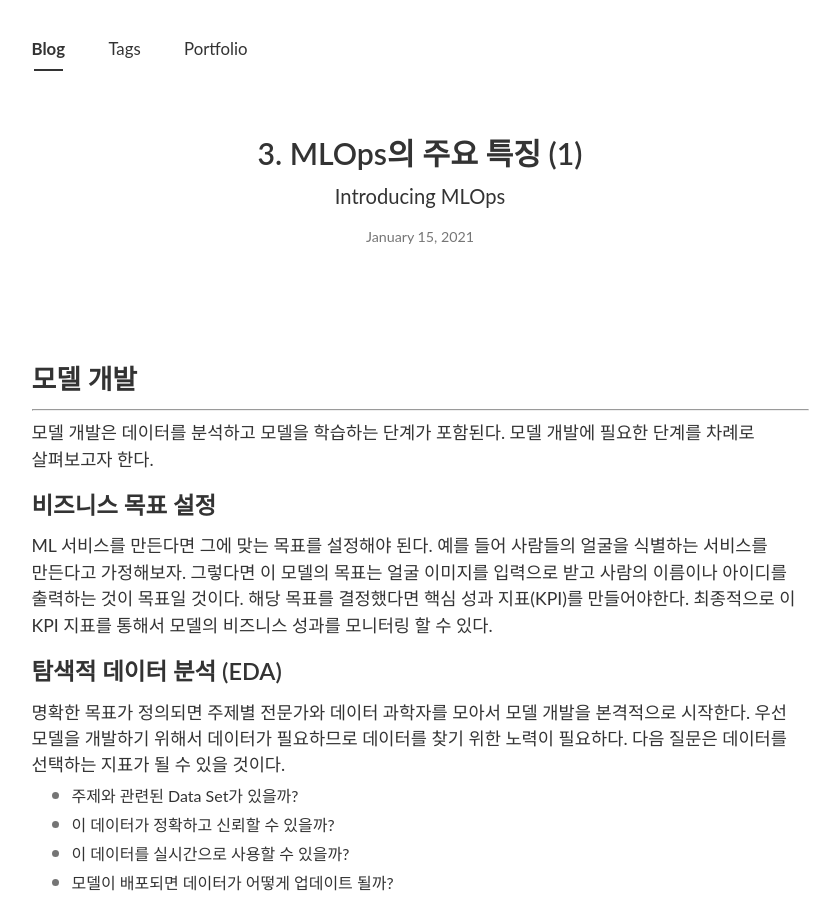
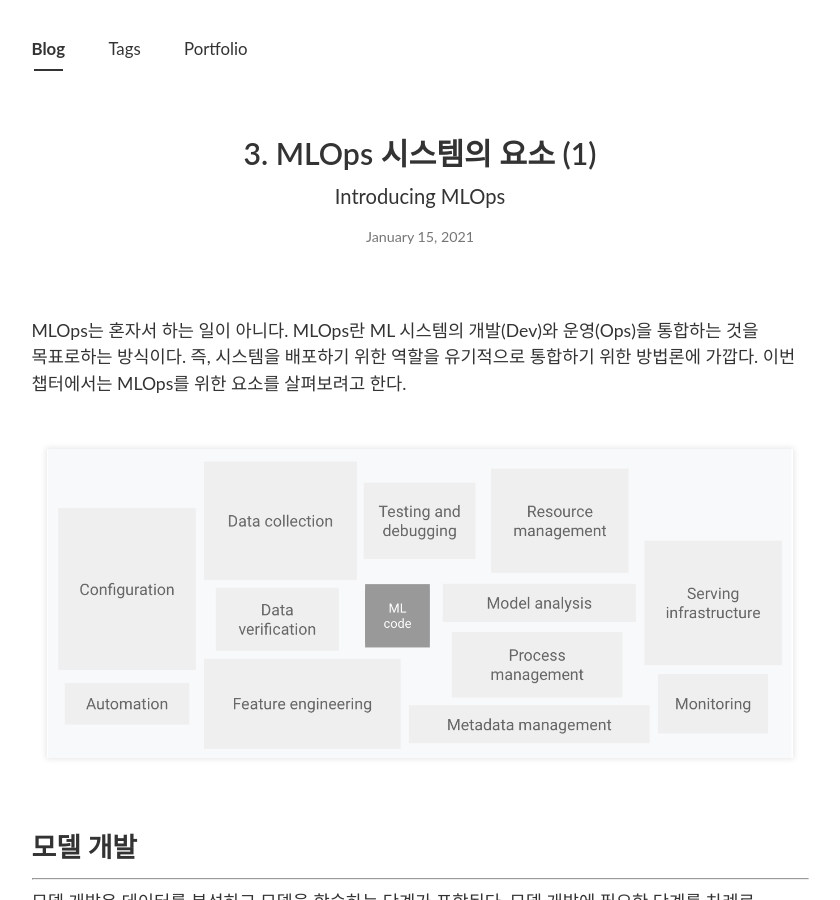
Before and after one commit to PEBpung/PEBpung.github.io, a Jekyll site: the page built from _posts/2021-01-15-MLOps-3-1.md, in a window 1280 px wide and 900 px high. Shown: the whole window, without its empty margins (220-1060 px from the left). Built offline with Jekyll 4.4.1, drawn with Linux system fonts in a browser that asks for light colours; nearby versions of some CDN libraries; some web fonts are replaced; comment, search, counter and statistics services are not loaded; some of the changed text lies outside the part shown.

Commit message:
[Revise] mlops3-1

```diff
--- a/_posts/2021-01-15-MLOps-3-1.md
+++ b/_posts/2021-01-15-MLOps-3-1.md
@@ -1,6 +1,6 @@
 ---
 layout: post
-title: "3. MLOps의 주요 특징  (1)"
+title: "3. MLOps 시스템의 요소 (1)"
 subtitle : Introducing MLOps
 tags: [MLOps]
 categories: MLOps
@@ -8,6 +8,11 @@ author: Kimin Park
 comments : True
 ---
 
+MLOps는 혼자서 하는 일이 아니다. MLOps란 ML 시스템의 개발(Dev)와 운영(Ops)을 통합하는 것을 목표로하는 방식이다. 즉, 시스템을 배포하기 위한 역할을 유기적으로 통합하기 위한 방법론에 가깝다. 이번 챕터에서는 MLOps를 위한 요소를 살펴보려고 한다.
+
+<br>
+
+![mlops](/assets/img/2021-01-14/mlops-3-1/Untitled.png)
 
 <br>
 
@@ -16,11 +21,15 @@ comments : True
 
 모델 개발은 데이터를 분석하고 모델을 학습하는 단계가 포함된다. 모델 개발에 필요한 단계를 차례로 살펴보고자 한다.
 
-### 비즈니스 목표 설정
+<br>
+
+#### 비즈니스 목표 설정
 
 ML 서비스를 만든다면 그에 맞는 목표를 설정해야 된다. 예를 들어 사람들의 얼굴을 식별하는 서비스를 만든다고 가정해보자. 그렇다면 이 모델의 목표는 얼굴 이미지를 입력으로 받고 사람의 이름이나 아이디를 출력하는 것이 목표일 것이다. 해당 목표를 결정했다면 핵심 성과 지표(KPI)를 만들어야한다. 최종적으로 이 KPI 지표를 통해서 모델의 비즈니스 성과를 모니터링 할 수 있다.
 
-### 탐색적 데이터 분석 (EDA)
+<br>
+
+#### 탐색적 데이터 분석 (EDA)
 
 명확한 목표가 정의되면 주제별 전문가와 데이터 과학자를 모아서 모델 개발을 본격적으로 시작한다. 우선 모델을 개발하기 위해서 데이터가 필요하므로 데이터를 찾기 위한 노력이 필요하다. 다음 질문은 데이터를 선택하는 지표가 될 수 있을 것이다.
 
@@ -32,23 +41,31 @@ ML 서비스를 만든다면 그에 맞는 목표를 설정해야 된다. 예를
 
 그리고 이렇게 수집한 데이터의 인사이트를 얻기 위해 EDA과정이 필요하다. EDA란 수집한 데이터를 분석하기 전에 그래프나 통계적인 방법으로 자료를 직관적으로 이해하는 과정이다. 주로 R, Python을 이용해서 EDA를 진행한다.
 
-### 피쳐 엔지니어링
+<br>
+
+#### 피쳐 엔지니어링
 
 EDA는 Raw 데이터를 이해하는 과정이라고 보면, 이번 파트는 목표에 맞게 데이터를 변형하는 과정이다. Feature Engineering은 모델 성능에 미치는 영향이 크기 때문에 ML 단계에서 굉장히 중요한 단계이다. 그만큼 시간과 비용이 많이 드는 작업이다. 이 전에 추천 시스템 프로젝트를 진행했을 때 이 부분에서 가장 시간을 많이 잡아먹었던 것 같다. 가설에 맞는 Feature를 생성하고 이 feature가 유용한지 확인하는 과정을 거친다. 그리고 생성된 Feature와 모델 성능의 관계를 분석하고 중요도에 따라 선택하는 과정도 포함된다.
 
-### 학습 및 평가
+<br>
+
+#### 학습 및 평가
 
 데이터 엔지니어링까지 완료했다면 본격적으로 모델을 만드는 과정을 진행한다. 여러 아키텍처를 테스트해보고 하이퍼 파라미터, 모델 구조를 바꿔보며 성능을 높일 수 있다. 이 과정에서는 실험과 평가를 반복하며 그에 맞게 구조를 변형해야 한다.
 
 이렇게 생성된 모델을 평가하는 데는 다양한 방법이 있다. 머신러닝에는 다양한 Task가 존재한다. 예를 들어 Classification에서 사용되는 Metrics에는 대표적으로 Accuracy, Logloss, AUC 등이 있다. Regression에서 사용되는 Metrics는 MSE, MAE, RMSLE 등이 있다. 자세한 설명은 생략하도록 한다.
 
-### 재현성
+<br>
+
+#### 재현성
 
 학습 및 평가하는 과정에서 같은 모델이라도 하이퍼 파라미터를 변형하면 여러가지 버전이 생길 수 있다. 이상적인 모델을 선택하기 위해선 여러 버전으로 나온 모델을 관리하는 것도 중요할 것이다. 무리하게 모델을 변형하다가 성능이 높은 모델로 돌아갈 수 없다면 그야말로 낭패일 것이다.
 
 또한 재현성이 없으면 데이터 과학자가 부담없이 모델을 반복할 수 없을 것이다. 진정한 재현성을 위해서는 모델 학습 및 평가에 사용되는 데이터와 소프트웨어 환경 기록과 매개 변수의 버전 제어가 필요하다.
 
-### Responsible AI
+<br>
+
+#### Responsible AI
 
 [TensorFlow 사이트](https://www.tensorflow.org/responsible_ai?hl=ko)에 들어가보면 Resonsible AI에 대한 설명이 친절하게 되어있다. 모두에게 도움이 되는 AI 시스템을 만들기 위해선 다음과 같은 사항이 필요하다.
 
@@ -58,12 +75,16 @@ EDA는 Raw 데이터를 이해하는 과정이라고 보면, 이번 파트는
 - **개인정보 보호:** 민감한 데이터로 모델을 학습시키는 경우 개인정보 보호 조치가 필요하다.
 - **보안:** 잠재적 위협을 식별하여 AI 시스템을 안전하게 유지해야된다.
 
+<br>
+
 ## 생산 및 배포
 ---
 
 모델 생산 및 배포는 개발과 프로덕션을 이어주는 다리 역할이다. 주로 이 파트는 소프트웨어 엔지니어와 DevOps팀이 맡아서 진행한다. 데이터 팀과 소프트웨어 팀의 협업이 중요한 단계이다.
 
-### 모델 배포 유형 및 내용
+<br>
+
+#### 모델 배포 유형 및 내용
 
 모델을 배포할 시 두 가지 유형의 모델 배포가 있다.
 
@@ -79,7 +100,9 @@ EDA는 Raw 데이터를 이해하는 과정이라고 보면, 이번 파트는
 
 컨테이너화 기술에는 대표적으로 Docker가 존재한다. 각 모델의 요구 사항과 일치하는 독립적인 환경에서 서비스를 배포할 수 있다.
 
-### 모델 배포 요구 사항
+<br>
+
+#### 모델 배포 요구 사항
 
 그렇다면 모델 개발을 완료하고 실제 운영 환경으로 구축하려면 어떤 프로세스를 거쳐야 될까? 이 책에서 강조하고 있는 요구 사항은 신속하고 자동화된 배포 환경이다. MLOps의 목표는 CI/CD 파이프라인을 최대한 자동화하는 것이다. 모델의 최대 리소스 요구가 Linux cgroups과 같은 기술로 안전하게 제한 될 수 있다면 자동화된 push-to-production으로 적합하다. 이에 따라 다음과 같은 상세한 CI/CD 파이프라인이 필요하다.
 
@@ -90,5 +113,6 @@ EDA는 Raw 데이터를 이해하는 과정이라고 보면, 이번 파트는
 - 모든 거버넌스 요구사항이 충족되었는 지 확인
 - 부하 상태에서 리소스 사용 테스트
 
+<br>
 
 > Introducing MLOps (저자:Mark Treveil) 의 책을 읽고 MLOps에 대해 정리한 글이다. 더 자세한 내용을 알고 싶다면 [MLOps 책 소개](https://pebpung.github.io/mlops/2021/01/14/MLOps0.html)를 보길 바란다.
```
Also changed, not shown: assets/img/2021-01-14/mlops-3-1/Untitled.png (added).
